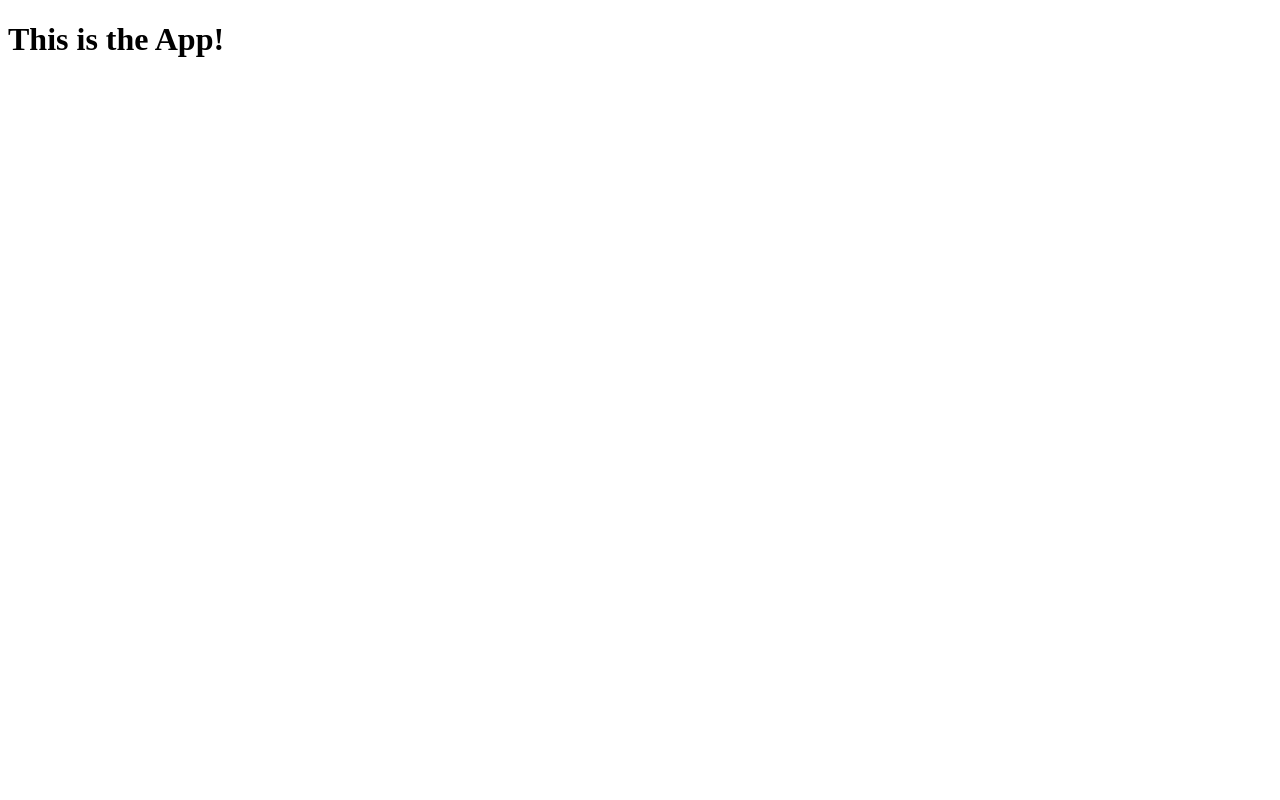
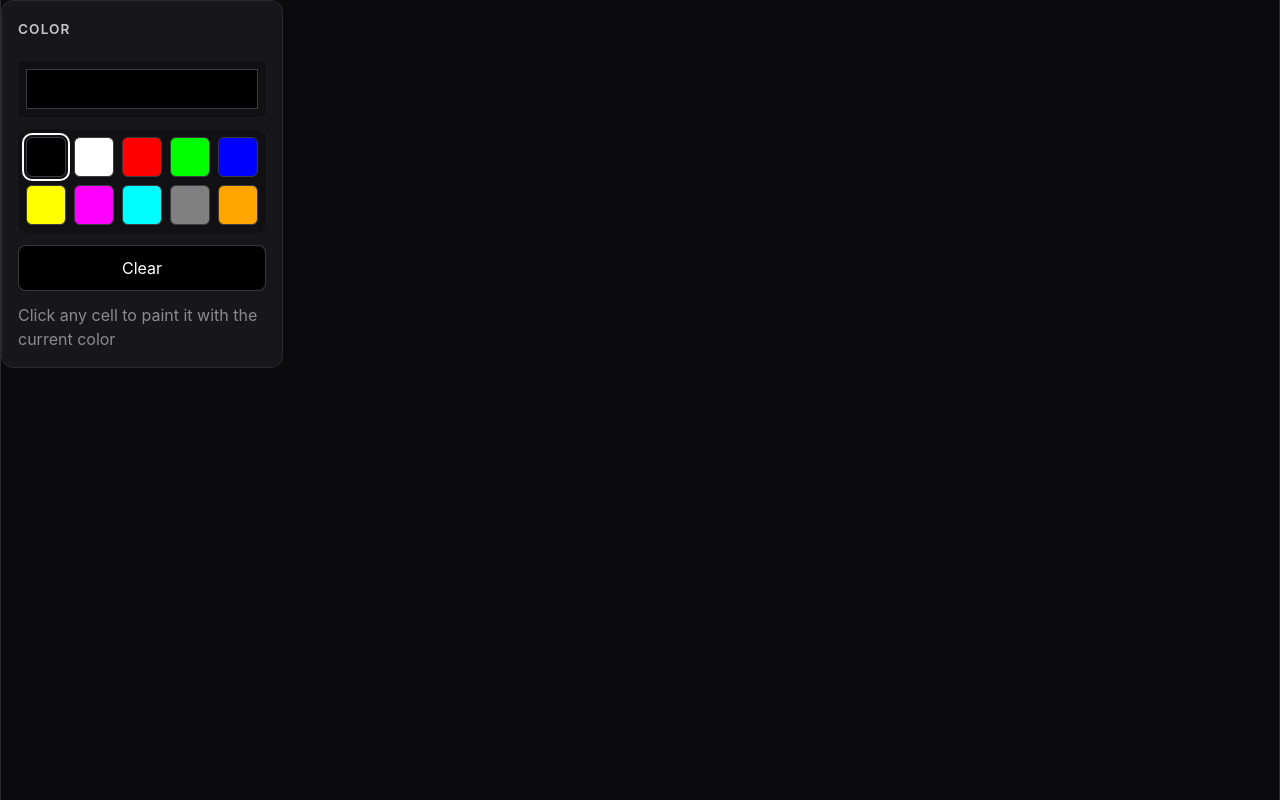
Before and after one commit to AhmedIhsan123/pixel-art-editor, a React (Vite) app: page / in a window 1280 px wide. Built offline with nearby package versions, Linux system fonts and the light colour scheme.

Commit message:
Finished color selector component

```diff
--- a/src/App.jsx
+++ b/src/App.jsx
@@ -1,7 +1,8 @@
+import ColorSelector from "./components/ColorSelector";
 export default function App() {
 	return (
-		<>
-			<h1>This is the App!</h1>
-		</>
+		<main>
+			<ColorSelector />
+		</main>
 	);
 }
--- /dev/null
+++ b/src/components/ColorSelector.jsx
@@ -0,0 +1,55 @@
+import { useState } from "react";
+import "../styles/ColorSelector.css";
+
+export default function ColorSelector() {
+	const [selectedColor, setSelectedColor] = useState("#000000");
+
+	const colors = [
+		"#000000",
+		"#ffffff",
+		"#ff0000",
+		"#00ff00",
+		"#0000ff",
+		"#ffff00",
+		"#ff00ff",
+		"#00ffff",
+		"#808080",
+		"#ffa500",
+	];
+
+	return (
+		<section className="selector-container">
+			<p className="selector-title">COLOR</p>
+
+			<div className="selected-color-container">
+				<div
+					className="selected-color-box"
+					style={{ backgroundColor: selectedColor }}
+				/>
+			</div>
+
+			<section className="colors-container">
+				{colors.map((color) => (
+					<button
+						key={color}
+						className={`color-box ${selectedColor === color ? "selected" : ""}`}
+						style={{ backgroundColor: color }}
+						onClick={() => setSelectedColor(color)}
+						aria-label={`Select ${color}`}
+					/>
+				))}
+			</section>
+
+			<button
+				className="clear-button"
+				onClick={() => setSelectedColor("#000000")}
+			>
+				Clear
+			</button>
+
+			<p className="helper-text">
+				Click any cell to paint it with the current color
+			</p>
+		</section>
+	);
+}
--- a/src/index.css
+++ b/src/index.css
@@ -1,64 +1,41 @@
 :root {
-	--bg: #0b0f14;
-	--bg-soft: #111822;
-	--surface: #151d29;
-	--surface-hover: #1c2635;
+	--bg: #0b0b0d;
+	--bg-soft: #111114;
+	--surface: #17171b;
+	--surface-hover: #202026;
 
-	--text: #b8c4d6;
-	--text-h: #f5f7fb;
-	--text-muted: #7f8da3;
+	--text: #c7c7cc;
+	--text-h: #ffffff;
+	--text-muted: #8a8a91;
 
-	--border: #263244;
-	--border-strong: #3b4d68;
+	--border: #2a2a30;
+	--border-strong: #3a3a42;
 
-	--accent: #00e5ff;
-	--accent-2: #ff3df2;
-	--accent-3: #ffe45e;
+	--accent: #ffffff;
+	--accent-bg: rgba(255, 255, 255, 0.08);
+	--accent-border: rgba(255, 255, 255, 0.22);
 
-	--accent-bg: rgba(0, 229, 255, 0.12);
-	--accent-border: rgba(0, 229, 255, 0.45);
+	--danger: #ef4444;
+	--success: #22c55e;
+	--warning: #eab308;
 
-	--danger: #ff4d6d;
-	--success: #38f8a6;
-	--warning: #ffe45e;
+	--grid-line: rgba(255, 255, 255, 0.04);
 
-	--grid-line: rgba(255, 255, 255, 0.08);
-	--pixel-shadow: 4px 4px 0 #000;
-
-	--shadow: 0 12px 32px rgba(0, 0, 0, 0.45), 0 0 24px rgba(0, 229, 255, 0.08);
+	--shadow: 0 12px 32px rgba(0, 0, 0, 0.35), 0 1px 0 rgba(255, 255, 255, 0.04);
 
 	--sans: Inter, system-ui, "Segoe UI", Roboto, sans-serif;
-	--heading: "Press Start 2P", Inter, system-ui, sans-serif;
+	--heading: Inter, system-ui, "Segoe UI", Roboto, sans-serif;
 	--mono: "JetBrains Mono", ui-monospace, Consolas, monospace;
 
 	font: 16px/150% var(--sans);
 	color: var(--text);
-	background:
-		linear-gradient(var(--grid-line) 1px, transparent 1px),
-		linear-gradient(90deg, var(--grid-line) 1px, transparent 1px),
-		radial-gradient(
-			circle at top left,
-			rgba(0, 229, 255, 0.18),
-			transparent 32%
-		),
-		radial-gradient(
-			circle at bottom right,
-			rgba(255, 61, 242, 0.14),
-			transparent 34%
-		),
-		var(--bg);
-	background-size:
-		24px 24px,
-		24px 24px,
-		100% 100%,
-		100% 100%,
-		auto;
+	background: var(--bg);
+	color-scheme: dark;
 
 	font-synthesis: none;
 	text-rendering: optimizeLegibility;
 	-webkit-font-smoothing: antialiased;
 	-moz-osx-font-smoothing: grayscale;
-	color-scheme: dark;
 }
 
 * {
@@ -67,6 +44,7 @@
 
 html {
 	min-height: 100%;
+	background: var(--bg);
 }
 
 body {
@@ -81,9 +59,8 @@ body {
 	margin: 0 auto;
 	display: flex;
 	flex-direction: column;
+	background: var(--bg);
 	border-inline: 1px solid var(--border);
-	background: rgba(11, 15, 20, 0.86);
-	backdrop-filter: blur(14px);
 }
 
 h1,
@@ -91,27 +68,24 @@ h2,
 h3 {
 	color: var(--text-h);
 	font-family: var(--heading);
-	line-height: 1.2;
-	text-transform: uppercase;
+	line-height: 1.15;
+	letter-spacing: -0.04em;
+	margin-top: 0;
 }
 
 h1 {
-	font-size: clamp(2rem, 5vw, 4.5rem);
-	letter-spacing: -2px;
-	margin: 0 0 24px;
-	text-shadow:
-		3px 3px 0 #000,
-		0 0 18px rgba(0, 229, 255, 0.35);
+	font-size: clamp(2.25rem, 5vw, 4rem);
+	margin-bottom: 24px;
 }
 
 h2 {
-	font-size: clamp(1.25rem, 2.5vw, 2rem);
-	margin: 0 0 16px;
+	font-size: clamp(1.5rem, 3vw, 2.25rem);
+	margin-bottom: 16px;
 }
 
 h3 {
-	font-size: 1rem;
-	margin: 0 0 12px;
+	font-size: 1.125rem;
+	margin-bottom: 12px;
 }
 
 p {
@@ -125,7 +99,7 @@ a {
 }
 
 a:hover {
-	color: var(--accent-2);
+	text-decoration: underline;
 }
 
 button,
@@ -140,23 +114,21 @@ button {
 	background: var(--accent-bg);
 	color: var(--text-h);
 	padding: 10px 16px;
+	border-radius: 8px;
 	cursor: pointer;
-	box-shadow: var(--pixel-shadow);
 	transition:
-		transform 0.12s ease,
-		background 0.12s ease,
-		border-color 0.12s ease;
+		background 0.15s ease,
+		border-color 0.15s ease,
+		transform 0.15s ease;
 }
 
 button:hover {
-	background: rgba(0, 229, 255, 0.2);
-	border-color: var(--accent);
-	transform: translate(-2px, -2px);
+	background: rgba(255, 255, 255, 0.12);
+	border-color: rgba(255, 255, 255, 0.35);
 }
 
 button:active {
-	transform: translate(2px, 2px);
-	box-shadow: 2px 2px 0 #000;
+	transform: translateY(1px);
 }
 
 input,
@@ -167,6 +139,7 @@ textarea {
 	background: var(--surface);
 	color: var(--text-h);
 	padding: 10px 12px;
+	border-radius: 8px;
 	outline: none;
 }
 
@@ -174,15 +147,16 @@ input:focus,
 select:focus,
 textarea:focus {
 	border-color: var(--accent);
-	box-shadow: 0 0 0 3px var(--accent-bg);
+	box-shadow: 0 0 0 3px rgba(255, 255, 255, 0.08);
 }
 
 code,
 .counter {
 	font-family: var(--mono);
-	color: var(--accent-3);
+	color: var(--text-h);
 	background: var(--surface);
 	border: 1px solid var(--border);
+	border-radius: 6px;
 	padding: 4px 8px;
 }
 
@@ -191,19 +165,18 @@ code,
 .toolbar {
 	background: var(--surface);
 	border: 1px solid var(--border);
+	border-radius: 12px;
 	box-shadow: var(--shadow);
 }
 
 .pixel-canvas {
-	background-color: #101722;
+	background-color: #101014;
 	background-image:
 		linear-gradient(var(--grid-line) 1px, transparent 1px),
 		linear-gradient(90deg, var(--grid-line) 1px, transparent 1px);
 	background-size: 16px 16px;
-	border: 2px solid var(--border-strong);
-	box-shadow:
-		var(--pixel-shadow),
-		inset 0 0 32px rgba(0, 0, 0, 0.45);
+	border: 1px solid var(--border-strong);
+	border-radius: 12px;
 	image-rendering: pixelated;
 }
 
@@ -215,8 +188,4 @@ code,
 	#root {
 		border-inline: none;
 	}
-
-	button {
-		box-shadow: 3px 3px 0 #000;
-	}
 }
--- a/src/main.jsx
+++ b/src/main.jsx
@@ -1,6 +1,7 @@
 import { StrictMode } from "react";
 import { createRoot } from "react-dom/client";
 import App from "./App.jsx";
+import "./index.css";
 
 createRoot(document.getElementById("root")).render(
 	<StrictMode>
--- /dev/null
+++ b/src/styles/App.css
@@ -0,0 +1,4 @@
+main {
+	display: flex;
+	flex-direction: column;
+}
--- /dev/null
+++ b/src/styles/ColorSelector.css
@@ -0,0 +1,68 @@
+.selector-title {
+	color: var(--text);
+	font-size: 0.85rem;
+	font-weight: 600;
+	letter-spacing: 0.08em;
+	margin-bottom: 0.5rem;
+}
+
+.selector-container {
+	display: flex;
+	flex-direction: column;
+	gap: 0.75rem;
+	padding: 1rem;
+	background-color: var(--surface);
+	border: 1px solid var(--border);
+	border-radius: 12px;
+	width: min-content;
+}
+
+.selected-color-container {
+	display: flex;
+	align-items: center;
+	gap: 0.5rem;
+	color: var(--text);
+	font-family: var(--mono);
+	padding: 0.5rem;
+	background-color: var(--bg-soft);
+	font-size: 0.8rem;
+	border-radius: 5px;
+}
+
+.selected-color-box {
+	width: 100%;
+	height: 40px;
+	border: 1px solid var(--border-strong);
+}
+
+.colors-container {
+	display: grid;
+	grid-template-columns: repeat(5, 40px);
+	gap: 0.5rem;
+	background-color: var(--bg-soft);
+	padding: 0.5rem;
+	border-radius: 10px;
+	width: min-content;
+}
+
+.color-box {
+	width: 40px;
+	height: 40px;
+	border: 1px solid var(--border-strong);
+	border-radius: 6px;
+	cursor: pointer;
+}
+
+.color-box.selected {
+	outline: 2px solid white;
+	outline-offset: 2px;
+}
+
+.clear-button {
+	background-color: black;
+	width: 100%;
+}
+
+.helper-text {
+	color: var(--text-muted);
+}
```
